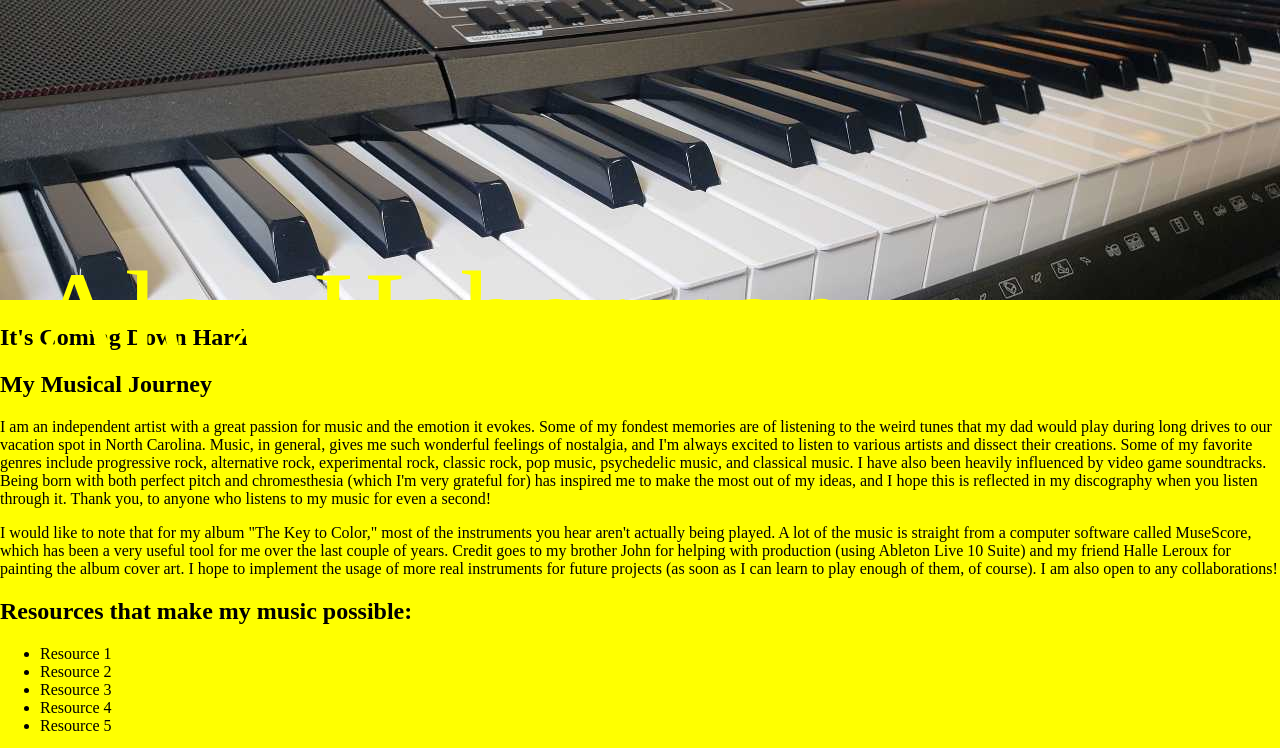
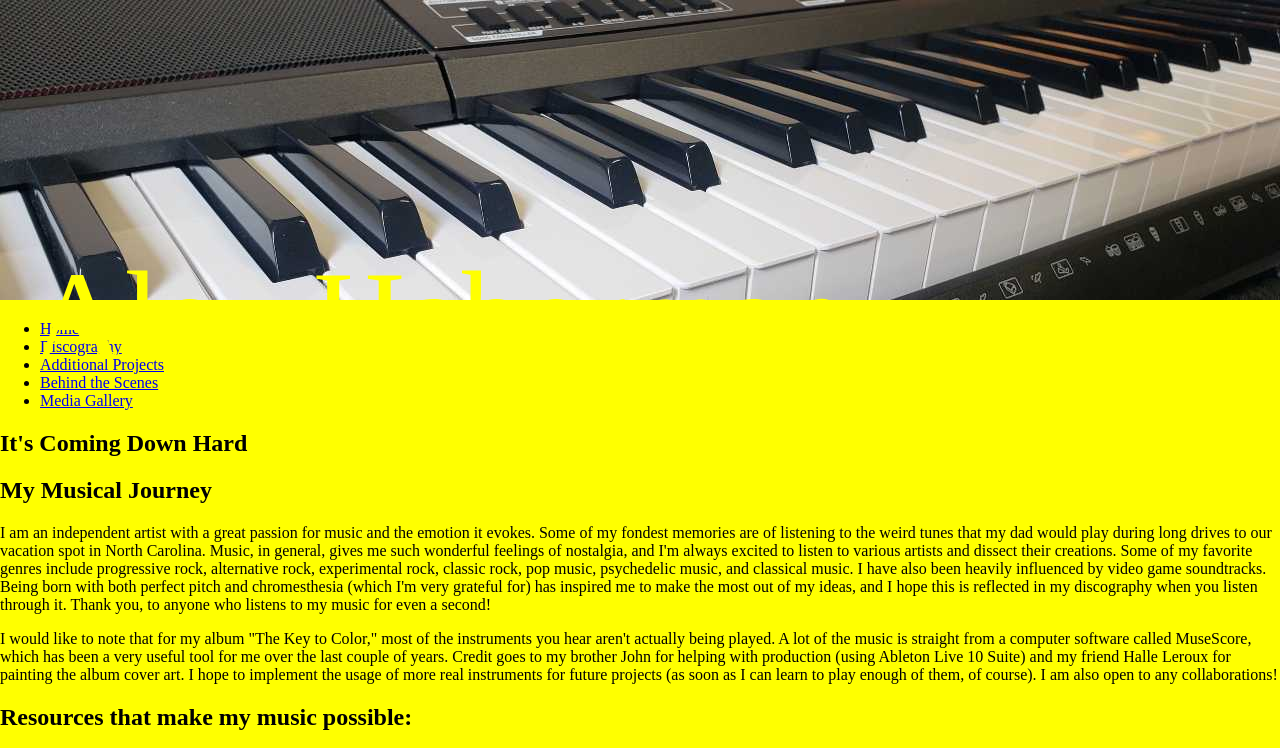
Before and after one commit to ETBD-Miami/yarnetskyims222-passion-project-AlexHabes, a plain HTML site: page index.html in a window 1280 px wide. Shown: the top 748 px of the page. Drawn offline with Linux system fonts and the light colour scheme.

Commit message:
Progress #2 on structuring the site's layout

```diff
--- a/index.html
+++ b/index.html
@@ -24,8 +24,15 @@
 
         <div class="mid-section-container">
 
-            <div class="navigation">
-            </div>
+            <nav>
+                <ul>
+                    <li><a href="index.html">Home</a></li>
+                    <li><a href="discography.html">Discography</a></li>
+                    <li><a href="additional-projects.html">Additional Projects</a></li>
+                    <li><a href="behind-the-scenes.html">Behind the Scenes</a></li>
+                    <li><a href="media-gallery.html">Media Gallery</a></li>
+                </ul>
+            </nav>
 
             <div class="body-container">
 
--- a/styles.css
+++ b/styles.css
@@ -1,3 +1,5 @@
+/* Overarching Styles */
+
 body {
    background-color: yellow;
    margin: 0;
@@ -7,6 +9,30 @@ body {
    max-width: 100%;
    margin: 0em auto 3em auto;
 }
+
+.mid-section-container {
+
+}
+
+nav {
+
+}
+
+.body-container {
+
+}
+
+footer {
+
+}
+
+
+
+
+
+
+
+/* "Home" Page Styles */
 
 .home-header {
     position: relative;
@@ -20,18 +46,6 @@ body {
     width: 100%;
     color: yellow;
     font-size: 8em;
- }
-
- .mid-section-container {
-
- }
-
- .navigation {
-
- }
-
- .body-container {
-
  }
 
  .latest-release {
@@ -61,7 +75,3 @@ body {
  .resources {
 
  }
-
- footer {
-
- }
```
